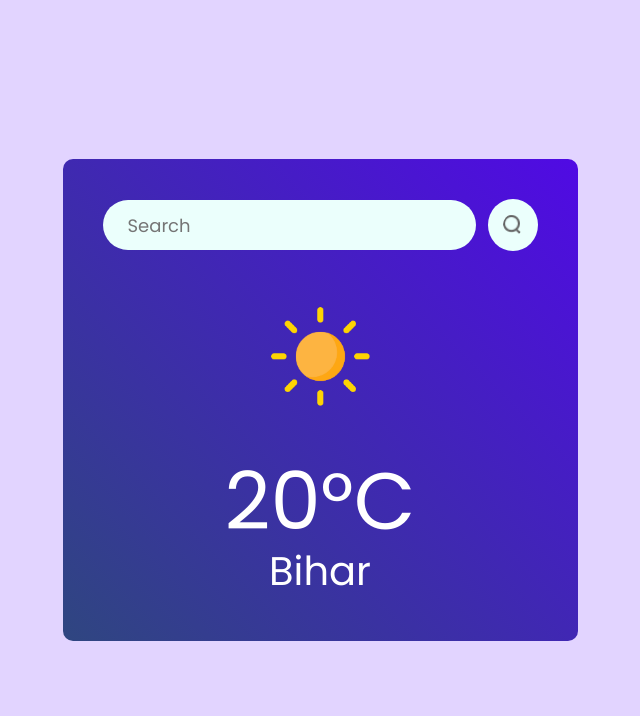
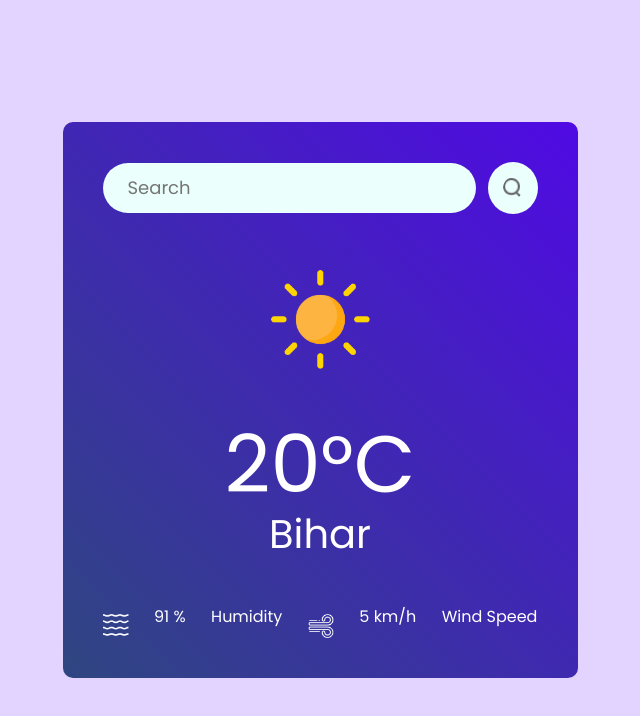
Before and after one commit to IAMYASH79/Weather-App, a React (Vite) app: page / in a window 1280 px wide. Shown: the top 716 px of the page, without its empty margins (320-960 px from the left). Built offline with nearby package versions, Linux system fonts and the light colour scheme.

Commit message:
second commit

```diff
--- a/src/components/Weather.css
+++ b/src/components/Weather.css
@@ -30,18 +30,42 @@
   background-color: #ebfffc;
   cursor: pointer;
 }
-.weather-icon{
+.weather-icon {
   width: 150px;
   margin: 30px 0;
 }
 
-.temperature{
+.temperature {
   color: #fff;
   font-size: 80px;
   line-height: 1;
 }
 
-.location{
+.location {
   color: #fff;
   font-size: 40px;
 }
+
+.weather-data {
+  width: 100%;
+  margin-top: 40px;
+  color: #fff;
+  display: flex;
+  justify-content: space-between;
+}
+
+.weather-data .col {
+  display: flex;
+  align-items: flex-start;
+  gap: 12px;
+  font-size: 22px;
+}
+.weather-data .col span {
+  display: block;
+  font-size: 16px;
+}
+
+.weather-data .col img {
+  width: 26px;
+  margin-top: 10px;
+}
--- a/src/components/Weather.jsx
+++ b/src/components/Weather.jsx
@@ -20,7 +20,17 @@
       <p className="temperature">20°C</p>
       <p className="location">Bihar</p>
       <div className="weather-data">
-        <div className="col"></div>
+        <div className="col">
+          <img src={humidity_icon} alt="" />
+        </div>
+        <p>91 %</p>
+        <span>Humidity</span>
+
+        <div className="col">
+          <img src={wind_icon} alt="" />
+        </div>
+        <p>5 km/h</p>
+        <span>Wind Speed</span>
       </div>
     </div>
   );
```
Also changed, not shown: 1 other file (tests, documents, lock files or other folders).
